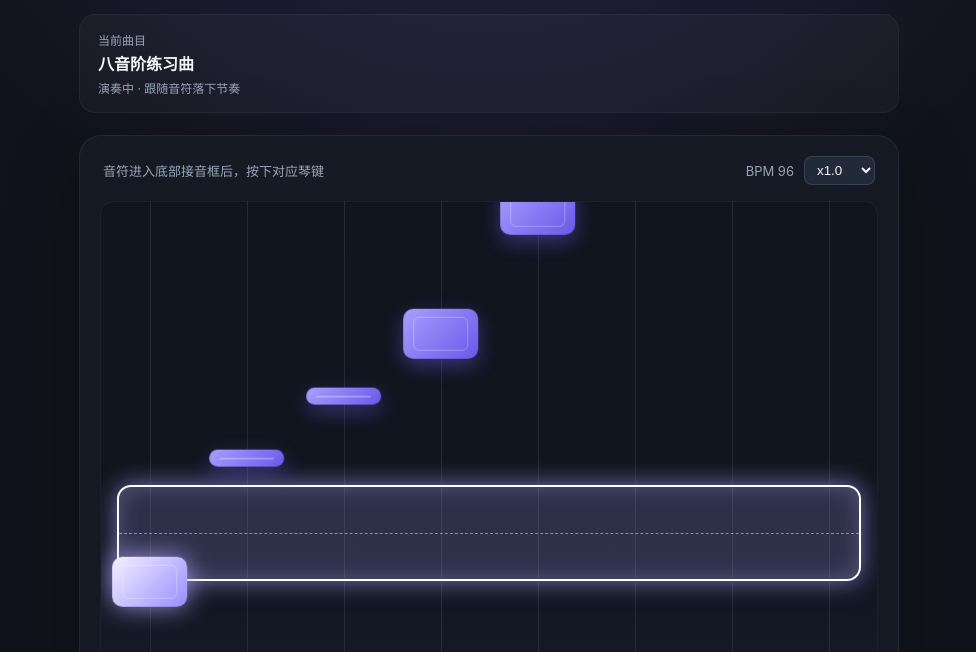
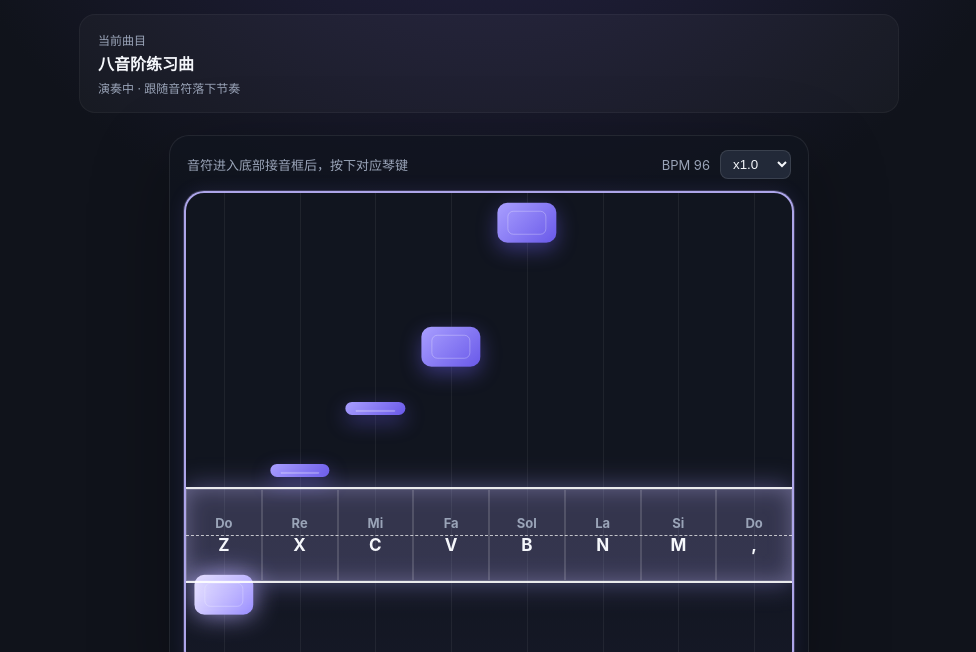
Before and after one commit to ACE8667/Delta-Force-Harmonica-Script, a plain HTML site: page produce/index.html in a window 1280 px wide. Both pictures are taken after a click on the button "开始演奏". Shown: the part 148-800 px from the top of the page, without its empty margins (151-1127 px from the left). Drawn offline with Linux system fonts and the light colour scheme.

Commit message:
优化了演奏手感和页面

```diff
--- a/produce/app.js
+++ b/produce/app.js
@@ -1,3 +1,6 @@
+// ============================================================
+// 1. 音色与曲谱定义
+// ============================================================
 const NOTES = [
   { name: "Do", key: "Z", frequency: 261.63 },
   { name: "Re", key: "X", frequency: 293.66 },
@@ -8,6 +11,7 @@ const NOTES = [
   { name: "Si", key: "M", frequency: 493.88 },
   { name: "Do", key: ",", frequency: 523.25 },
 ];
+
 const chart = [
   { note: 0, duration: 1 },
   { note: 1, duration: 0.5 },
@@ -39,21 +43,35 @@ const chart = [
   { note: 5, duration: 1.5 },
   { note: 1, duration: 0.5 },
   { note: 2, duration: 0.5 },
-  { note: 0, duration: 2 }
+  { note: 0, duration: 2 },
 ];
+
+// BPM 与节奏参数：统一在全局时间轴上计算音块位置，避免出现不同轨道错位。
 const BPM = 96;
 const beatMs = 60000 / BPM;
 const BEAT_DISTANCE = 124;
 const BASE_FALL_SPEED = BEAT_DISTANCE / beatMs;
 const TRAVEL_BEATS = 4;
+
+// ============================================================
+// 2. DOM 引用与状态管理
+// ============================================================
 const board = document.querySelector("#board");
-const keyboard = document.querySelector("#keyboard");
+let keyboard = document.querySelector("#keyboard");
+if (!keyboard) {
+  keyboard = document.createElement("div");
+  keyboard.id = "keyboard";
+  keyboard.className = "keyboard";
+  keyboard.setAttribute("aria-label", "八音阶键盘");
+}
+
 const startButton = document.querySelector("#start-button");
 const statusElement = document.querySelector("#song-status");
 const playbackRateSelect = document.querySelector("#playback-rate");
 
 let tiles = [];
 let running = false;
+let hasStarted = false;
 let lastFrame = 0;
 let melodyIndex = 0;
 let nextBeat = 0;
@@ -61,6 +79,10 @@ let songClock = 0;
 let playbackRate = 1;
 let audioContext;
 
+// ============================================================
+// 3. 初始化场景
+// ============================================================
+function buildLanes() {
   NOTES.forEach((note, index) => {
     const lane = document.createElement("div");
     lane.className = "lane";
@@ -74,22 +96,36 @@ NOTES.forEach((note, index) => {
     button.addEventListener("pointerdown", () => playNote(index));
     keyboard.appendChild(button);
   });
+}
+
+function buildHitZone() {
   const hitZone = document.createElement("div");
   hitZone.className = "hit-zone";
   board.appendChild(hitZone);
+  hitZone.appendChild(keyboard);
+  return hitZone;
+}
 
+buildLanes();
+const hitZone = buildHitZone();
+
+// ============================================================
+// 4. 演奏控制
+// ============================================================
 function startGame() {
-  if (!running) {
+  if (!hasStarted) {
     tiles.forEach((tile) => tile.element.remove());
     tiles = [];
     melodyIndex = 0;
     nextBeat = 0;
     songClock = -TRAVEL_BEATS * beatMs;
+    hasStarted = true;
   }
 
   running = !running;
   startButton.textContent = running ? "暂停演奏" : "继续演奏";
   statusElement.textContent = running ? "演奏中 · 跟随音符落下节奏" : "已暂停 · 准备继续";
+
   if (running) {
     lastFrame = performance.now();
     requestAnimationFrame(update);
@@ -98,9 +134,11 @@ function startGame() {
 
 function update(timestamp) {
   if (!running) return;
+
   const delta = Math.min(timestamp - lastFrame, 50);
   lastFrame = timestamp;
   songClock += delta * playbackRate;
+
   const lookAhead = beatMs * 5;
   while (nextBeat * beatMs <= songClock + lookAhead) {
     const step = chart[melodyIndex % chart.length];
@@ -110,41 +148,48 @@ function update(timestamp) {
   }
 
   hitZone.classList.remove("ready");
+
   tiles = tiles.filter((tile) => {
     tile.y = getTileY(tile);
+
     if (tile.y > board.clientHeight + 100) {
       tile.element.remove();
       return false;
     }
+
     tile.element.style.transform = `translate(-50%, ${tile.y}px)`;
     updateHitFeedback(tile);
     return true;
   });
+
   requestAnimationFrame(update);
 }
 
+// ============================================================
+// 5. 音块生成与位置计算
+// ============================================================
 function createTile(step, scheduledTime) {
   const isRest = step.type === "rest";
   const noteIndex = isRest ? 0 : step.note;
   const duration = step.duration || 1;
+
   const tile = document.createElement("button");
   tile.className = "tile";
   tile.type = "button";
   tile.setAttribute("aria-label", isRest ? "休止符" : `点击${NOTES[noteIndex].name}`);
 
   const lane = board.children[noteIndex];
-  lane.appendChild(tile);
-
   const width = Math.min(lane.clientWidth * 0.78, 76);
   const beatHeight = width * (2 / 3);
   const halfBeatHeight = beatHeight / 3;
   const gap = 18;
+
   const heightByDuration = {
     2: beatHeight * 2 + gap,
     1.5: beatHeight + halfBeatHeight + gap,
     1: beatHeight,
     0.5: halfBeatHeight,
-    0.25: halfBeatHeight / 2
+    0.25: halfBeatHeight / 2,
   };
   const height = heightByDuration[duration] || beatHeight;
 
@@ -165,12 +210,18 @@ function createTile(step, scheduledTime) {
     height,
     duration,
     isRest,
-    scheduledTime
+    scheduledTime,
   };
+
+  tileData.y = getTileY(tileData);
+  tile.style.transform = `translate(-50%, ${tileData.y}px)`;
+  lane.appendChild(tile);
+
   tile.addEventListener("pointerdown", (event) => {
     event.stopPropagation();
-    if (!isRest) hitTile(tileData);
+    if (!isRest && isTileInHitZone(tileData)) hitTile(tileData);
   });
+
   tiles.push(tileData);
 }
 
@@ -180,29 +231,9 @@ function getTileY(tile) {
   return targetY - (tile.scheduledTime - songClock) * speed;
 }
 
-function playNote(noteIndex) {
-  ensureAudio();
-  const oscillator = audioContext.createOscillator();
-  const gain = audioContext.createGain();
-  oscillator.type = "sine";
-  oscillator.frequency.value = NOTES[noteIndex].frequency;
-  gain.gain.setValueAtTime(0.0001, audioContext.currentTime);
-  gain.gain.exponentialRampToValueAtTime(0.22, audioContext.currentTime + 0.015);
-  gain.gain.exponentialRampToValueAtTime(0.0001, audioContext.currentTime + 0.55);
-  oscillator.connect(gain).connect(audioContext.destination);
-  oscillator.start();
-  oscillator.stop(audioContext.currentTime + 0.56);
-  const key = keyboard.children[noteIndex];
-  key.classList.add("active");
-  setTimeout(() => key.classList.remove("active"), 100);
-  if (running) {
-    const candidate = tiles.filter((tile) => tile.noteIndex === noteIndex)
-      .filter((tile) => isTileInHitZone(tile))
-      .sort((a, b) => Math.abs(a.y - b.y))[0];
-    if (candidate) hitTile(candidate);
-  }
-}
-
+// ============================================================
+// 6. 命中判定与反馈
+// ============================================================
 function isTileInHitZone(tile) {
   const tileRect = tile.element.getBoundingClientRect();
   const zoneRect = hitZone.getBoundingClientRect();
@@ -212,29 +243,91 @@ function isTileInHitZone(tile) {
 function updateHitFeedback(tile) {
   const ready = isTileInHitZone(tile);
   tile.element.classList.toggle("ready", ready);
-  if (ready) hitZone.classList.add("ready");
+
+  if (ready) {
+    hitZone.classList.add("ready");
+  }
 }
 
 function hitTile(tile) {
-  if (!tiles.includes(tile)) return;
+  if (!tiles.includes(tile) || !isTileInHitZone(tile)) return;
+
   tile.element.classList.add("hit");
   hitZone.classList.remove("ready");
   tiles = tiles.filter((item) => item !== tile);
   setTimeout(() => tile.element.remove(), 90);
 }
 
+// ============================================================
+// 7. 音频输出
+// ============================================================
 function ensureAudio() {
-  if (!audioContext) audioContext = new AudioContext();
-  if (audioContext.state === "suspended") audioContext.resume();
+  if (!audioContext) {
+    audioContext = new AudioContext();
+  }
+
+  if (audioContext.state === "suspended") {
+    audioContext.resume();
+  }
+}
+
+function playNote(noteIndex) {
+  ensureAudio();
+
+  const oscillator = audioContext.createOscillator();
+  const gain = audioContext.createGain();
+
+  oscillator.type = "sine";
+  oscillator.frequency.value = NOTES[noteIndex].frequency;
+
+  gain.gain.setValueAtTime(0.0001, audioContext.currentTime);
+  gain.gain.exponentialRampToValueAtTime(0.22, audioContext.currentTime + 0.015);
+  gain.gain.exponentialRampToValueAtTime(0.0001, audioContext.currentTime + 0.55);
+
+  oscillator.connect(gain).connect(audioContext.destination);
+  oscillator.start();
+  oscillator.stop(audioContext.currentTime + 0.56);
+
+  const key = keyboard.children[noteIndex];
+  key.classList.add("active");
+  setTimeout(() => key.classList.remove("active"), 100);
+
+  if (running) {
+    const candidate = tiles
+      .filter((tile) => tile.noteIndex === noteIndex)
+      .filter((tile) => isTileInHitZone(tile))
+      .sort((a, b) => Math.abs(a.y - b.y))[0];
+
+    if (candidate) {
+      hitTile(candidate);
+    }
+  }
+}
+
+// ============================================================
+// 8. 事件绑定
+// ============================================================
+function applyPlaybackRate(value) {
+  playbackRate = Number(value);
 }
 
 startButton.addEventListener("click", startGame);
-document.addEventListener("keydown", (event) => {
-  if (event.code === "Space") { event.preventDefault(); startGame(); return; }
-  const noteIndex = NOTES.findIndex((note) => note.key.toLowerCase() === event.key.toLowerCase());
-  if (noteIndex >= 0 && !event.repeat) playNote(noteIndex);
+playbackRateSelect.addEventListener("change", () => {
+  applyPlaybackRate(playbackRateSelect.value);
 });
 
-playbackRateSelect.addEventListener("change", () => {
-  playbackRate = Number(playbackRateSelect.value);
+document.addEventListener("keydown", (event) => {
+  if (event.code === "Space") {
+    event.preventDefault();
+    startGame();
+    return;
+  }
+
+  const noteIndex = NOTES.findIndex(
+    (note) => note.key.toLowerCase() === event.key.toLowerCase()
+  );
+
+  if (noteIndex >= 0 && !event.repeat) {
+    playNote(noteIndex);
+  }
 });
--- a/produce/style.css
+++ b/produce/style.css
@@ -1,3 +1,6 @@
+/* ============================================================
+   主题变量与基础样式
+   ============================================================ */
 :root {
   color-scheme: dark;
   --bg: #10131b;
@@ -19,37 +22,296 @@ body {
   color: var(--text);
 }
 button { font: inherit; }
-.app-shell { width: min(820px, calc(100% - 40px)); margin: 0 auto; padding: 42px 0 28px; }
-.topbar, .dashboard, .lane-header, .hint { display: flex; align-items: center; justify-content: space-between; gap: 20px; }
-.eyebrow { margin: 0 0 8px; color: var(--accent-bright); font-size: 11px; font-weight: 800; letter-spacing: .2em; }
-h1 { margin: 0; font-size: clamp(28px, 4vw, 44px); letter-spacing: -.04em; }
-.primary-button { border: 0; border-radius: 12px; padding: 13px 22px; color: #fff; background: var(--accent); cursor: pointer; font-weight: 750; box-shadow: 0 8px 24px #8d7aff3b; }
+
+/* ============================================================
+   页面主体布局
+   ============================================================ */
+.app-shell {
+  width: min(820px, calc(100% - 40px));
+  margin: 0 auto;
+  padding: 42px 0 28px;
+}
+
+.topbar,
+.dashboard,
+.lane-header,
+.hint {
+  display: flex;
+  align-items: center;
+  justify-content: space-between;
+  gap: 20px;
+}
+
+.eyebrow {
+  margin: 0 0 8px;
+  color: var(--accent-bright);
+  font-size: 11px;
+  font-weight: 800;
+  letter-spacing: .2em;
+}
+
+h1 {
+  margin: 0;
+  font-size: clamp(28px, 4vw, 44px);
+  letter-spacing: -.04em;
+}
+
+.primary-button {
+  border: 0;
+  border-radius: 12px;
+  padding: 13px 22px;
+  color: #fff;
+  background: var(--accent);
+  cursor: pointer;
+  font-weight: 750;
+  box-shadow: 0 8px 24px #8d7aff3b;
+}
+
 .primary-button:hover { background: #a095ff; }
-.dashboard { align-items: stretch; margin: 34px 0 22px; }
-.song-card { width: 100%; border: 1px solid #ffffff0b; border-radius: 16px; padding: 16px 18px; background: #ffffff08; }
-.song-card span, .song-card small { display: block; color: var(--muted); font-size: 12px; }
-.song-card strong { display: block; margin: 3px 0 4px; font-size: 16px; }
-.game-card { overflow: hidden; border: 1px solid #ffffff10; border-radius: 22px; padding: 20px; background: #171b25e6; box-shadow: 0 24px 80px #00000035; }
-.lane-header { padding: 0 3px 16px; color: var(--muted); font-size: 13px; }
-.speed-control { display: flex; align-items: center; gap: 10px; }
-.speed-control select { border: 1px solid #ffffff1c; border-radius: 8px; padding: 5px 8px; color: var(--text); background: var(--panel-light); cursor: pointer; }
-.board { position: relative; display: grid; grid-template-columns: repeat(8, 1fr); height: min(58vh, 560px); min-height: 390px; overflow: hidden; border: 1px solid #ffffff0c; border-radius: 14px 14px 5px 5px; background: repeating-linear-gradient(90deg, #11151f 0 6.25%, #ffffff12 6.25% calc(6.25% + 1px), #11151f calc(6.25% + 1px) 12.5%); }
-.lane { position: relative; }
-.lane::after { position: absolute; right: 0; bottom: 0; left: 0; height: 30%; background: linear-gradient(transparent, #8d7aff08); content: ""; }
-.hit-zone { position: absolute; right: 2%; bottom: 18%; left: 2%; z-index: 2; height: 96px; border: 2px solid #c7bdffb8; border-radius: 14px; background: #8d7aff12; box-shadow: inset 0 0 18px #8d7aff1f, 0 0 18px #8d7aff45; pointer-events: none; }
-.hit-zone::before { position: absolute; top: 50%; right: 0; left: 0; border-top: 1px dashed #ffffff70; content: ""; }
-.hit-zone.ready { border-color: #fff; background: #a99fff30; box-shadow: inset 0 0 22px #c7bdff45, 0 0 25px #a99fffaa; }
-.tile { position: absolute; z-index: 3; top: -80px; border: 0; border-radius: 10px; background: linear-gradient(135deg, #a99fff, #6959e9); box-shadow: 0 7px 20px #7565ff65; transition: transform .08s, filter .08s; }
-.tile::after { position: absolute; top: 8px; right: 10px; bottom: 8px; left: 10px; border: 1px solid #ffffff45; border-radius: 6px; content: ""; }
-.tile.ready { background: linear-gradient(135deg, #f5f1ff, #998dff); box-shadow: 0 0 26px #b9aeffcc; }
-.tile.hit { filter: brightness(1.7); transform: scale(.9); }
+
+.dashboard {
+  align-items: stretch;
+  margin: 34px 0 22px;
+}
+
+.song-card {
+  width: 100%;
+  border: 1px solid #ffffff0b;
+  border-radius: 16px;
+  padding: 16px 18px;
+  background: #ffffff08;
+}
+
+.song-card span,
+.song-card small {
+  display: block;
+  color: var(--muted);
+  font-size: 12px;
+}
+
+.song-card strong {
+  display: block;
+  margin: 3px 0 4px;
+  font-size: 16px;
+}
+
+/* ============================================================
+   演奏区与控制区
+   ============================================================ */
+.game-card {
+  width: 640px;
+  max-width: calc(100vw - 24px);
+  margin: 0 auto;
+  overflow: hidden;
+  border: 1px solid rgba(255, 255, 255, 0.08);
+  border-radius: 20px;
+  padding: 14px 14px 12px;
+  background: rgba(17, 21, 31, 0.7);
+  box-shadow: 0 24px 80px rgba(0, 0, 0, 0.28);
+}
+
+.lane-header {
+  padding: 0 3px 12px;
+  color: var(--muted);
+  font-size: 13px;
+}
+
+.speed-control {
+  display: flex;
+  align-items: center;
+  gap: 10px;
+}
+
+.speed-control select {
+  border: 1px solid #ffffff1c;
+  border-radius: 8px;
+  padding: 5px 8px;
+  color: var(--text);
+  background: var(--panel-light);
+  cursor: pointer;
+}
+
+/* ============================================================
+   音轨与接音框
+   ============================================================ */
+.board {
+  position: relative;
+  z-index: 0;
+  display: grid;
+  grid-template-columns: repeat(8, 1fr);
+  width: 640px;
+  max-width: 100%;
+  height: 480px;
+  overflow: hidden;
+  border: 2px solid rgba(190, 181, 255, 0.9);
+  border-radius: 20px;
+  background: repeating-linear-gradient(90deg, #11151f 0 6.25%, #ffffff12 6.25% calc(6.25% + 1px), #11151f calc(6.25% + 1px) 12.5%);
+  box-shadow: 0 0 0 1px rgba(190, 181, 255, 0.2), 0 0 18px rgba(141, 122, 255, 0.12);
+  isolation: isolate;
+}
+
+.lane {
+  position: relative;
+  z-index: 1;
+}
+
+.lane::after {
+  position: absolute;
+  right: 0;
+  bottom: 0;
+  left: 0;
+  height: 30%;
+  background: linear-gradient(transparent, #8d7aff08);
+  content: "";
+}
+
+.hit-zone {
+  position: absolute;
+  right: 0;
+  bottom: 86px;
+  left: 0;
+  z-index: 2;
+  height: 96px;
+  border-top: 2px solid rgba(199, 189, 255, 0.9);
+  border-bottom: 2px solid rgba(199, 189, 255, 0.9);
+  border-right: 0;
+  border-left: 0;
+  border-radius: 0;
+  background: rgba(141, 122, 255, 0.1);
+  box-shadow: inset 0 0 16px rgba(141, 122, 255, 0.12);
+  pointer-events: none;
+}
+
+.hit-zone::before {
+  position: absolute;
+  top: 50%;
+  right: 0;
+  left: 0;
+  border-top: 1px dashed rgba(255, 255, 255, 0.7);
+  content: "";
+}
+
+.hit-zone.ready {
+  border-color: rgba(255, 255, 255, 0.9);
+  background: rgba(169, 159, 255, 0.18);
+  box-shadow: inset 0 0 22px rgba(199, 189, 255, 0.35), 0 0 25px rgba(169, 159, 255, 0.4);
+}
+
+/* ============================================================
+   键盘与方块
+   ============================================================ */
+.hit-zone .keyboard {
+  position: absolute;
+  inset: 0;
+  z-index: 4;
+  display: grid;
+  grid-template-columns: repeat(8, minmax(0, 1fr));
+  gap: 0;
+  width: 100%;
+  height: 100%;
+  padding: 0;
+  margin: 0;
+  pointer-events: auto;
+}
+
+.hit-zone .key {
+  width: 100%;
+  min-height: 100%;
+  margin: 0;
+  border-radius: 0;
+}
+
+.tile {
+  position: absolute;
+  z-index: 3;
+  top: -80px;
+  border: 0;
+  border-radius: 10px;
+  background: linear-gradient(135deg, #a99fff, #6959e9);
+  box-shadow: 0 7px 20px #7565ff65;
+  transition: filter .08s;
+}
+
+.tile::after {
+  position: absolute;
+  top: 8px;
+  right: 10px;
+  bottom: 8px;
+  left: 10px;
+  border: 1px solid #ffffff45;
+  border-radius: 6px;
+  content: "";
+}
+
+.tile.ready {
+  background: linear-gradient(135deg, #f5f1ff, #998dff);
+  box-shadow: 0 0 26px #b9aeffcc;
+}
+
+.tile.hit {
+  filter: brightness(1.7);
+  transform: scale(.9);
+}
+
 .tile.missed { background: var(--danger); }
-.keyboard { display: grid; grid-template-columns: repeat(8, 1fr); gap: 8px; margin-top: 12px; }
-.key { min-height: 65px; border: 1px solid #ffffff12; border-radius: 10px; color: var(--muted); background: var(--panel-light); cursor: pointer; font-size: 13px; font-weight: 700; transition: .08s; }
-.key span { display: block; margin-top: 4px; color: var(--text); font-size: 17px; }
-.key.active, .key:active { color: #fff; background: var(--accent); transform: translateY(2px); }
-.hint { padding: 18px 4px 0; color: var(--muted); font-size: 12px; }
+
+.keyboard {
+  position: relative;
+  z-index: 1;
+  display: grid;
+  grid-template-columns: repeat(8, 1fr);
+  gap: 8px;
+  padding: 12px;
+}
+
+.key {
+  min-height: 64px;
+  border: 1px solid rgba(255, 255, 255, 0.14);
+  border-radius: 12px;
+  color: var(--muted);
+  background: rgba(255, 255, 255, 0.03);
+  cursor: pointer;
+  font-size: 13px;
+  font-weight: 700;
+  transition: .08s;
+}
+
+.key span {
+  display: block;
+  margin-top: 4px;
+  color: var(--text);
+  font-size: 17px;
+}
+
+.key.active,
+.key:active {
+  color: #fff;
+  background: var(--accent);
+  transform: translateY(2px);
+}
+
+/* ============================================================
+   提示信息
+   ============================================================ */
+.hint {
+  padding: 18px 4px 0;
+  color: var(--muted);
+  font-size: 12px;
+}
+
 .hint b { color: var(--accent-bright); }
+
+/* ============================================================
+   响应式布局
+   ============================================================ */
+@media (max-width: 680px) {
+  .game-card { width: min(640px, calc(100vw - 24px)); }
+  .board { width: 100%; height: 480px; }
+  .hit-zone .keyboard { gap: 0; padding: 0; }
+  .key { min-height: 54px; font-size: 10px; }
+  .key span { font-size: 15px; }
+}
+
 @media (max-width: 680px) {
   .app-shell { width: min(100% - 24px, 820px); padding-top: 26px; }
   .dashboard { flex-wrap: wrap; gap: 8px; margin-top: 24px; }
```
Also changed, not shown: produce/DEVELOPMENT_CONTEXT.md (+2 -0 lines), produce/index.html (+1 -1 lines). Lines whose indentation alone changed are shown as unchanged.
